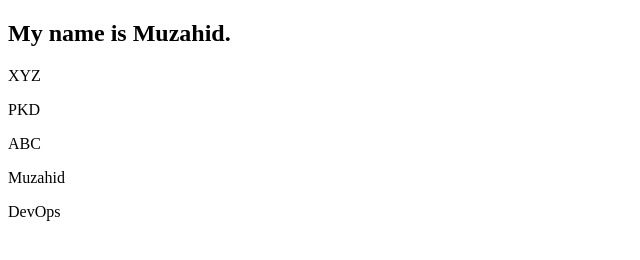
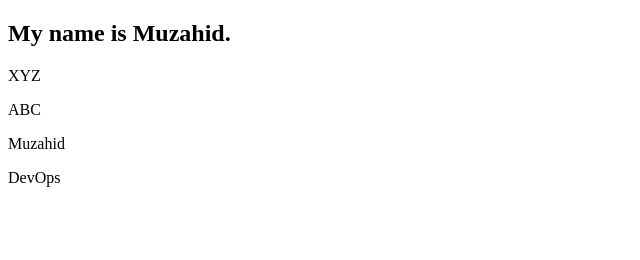
Before and after one commit to muzahidulnisar/CICDPipeline-html, a plain HTML site: page index.html in a window 1280 px wide. Shown: the part 46-306 px from the top of the page, without its empty margins (0-640 px from the left). Drawn offline with Linux system fonts and the light colour scheme.

Commit message:
Update index.html

```diff
--- a/index.html
+++ b/index.html
@@ -1,7 +1,6 @@
 <h1>Welcome to my website</h1>
 <h2>My name is Muzahid.</h2>
 <p>XYZ</p>
-<p>PKD</p>
 <p>ABC</p>
 <p>Muzahid</p>
 <p>DevOps</p>
```
